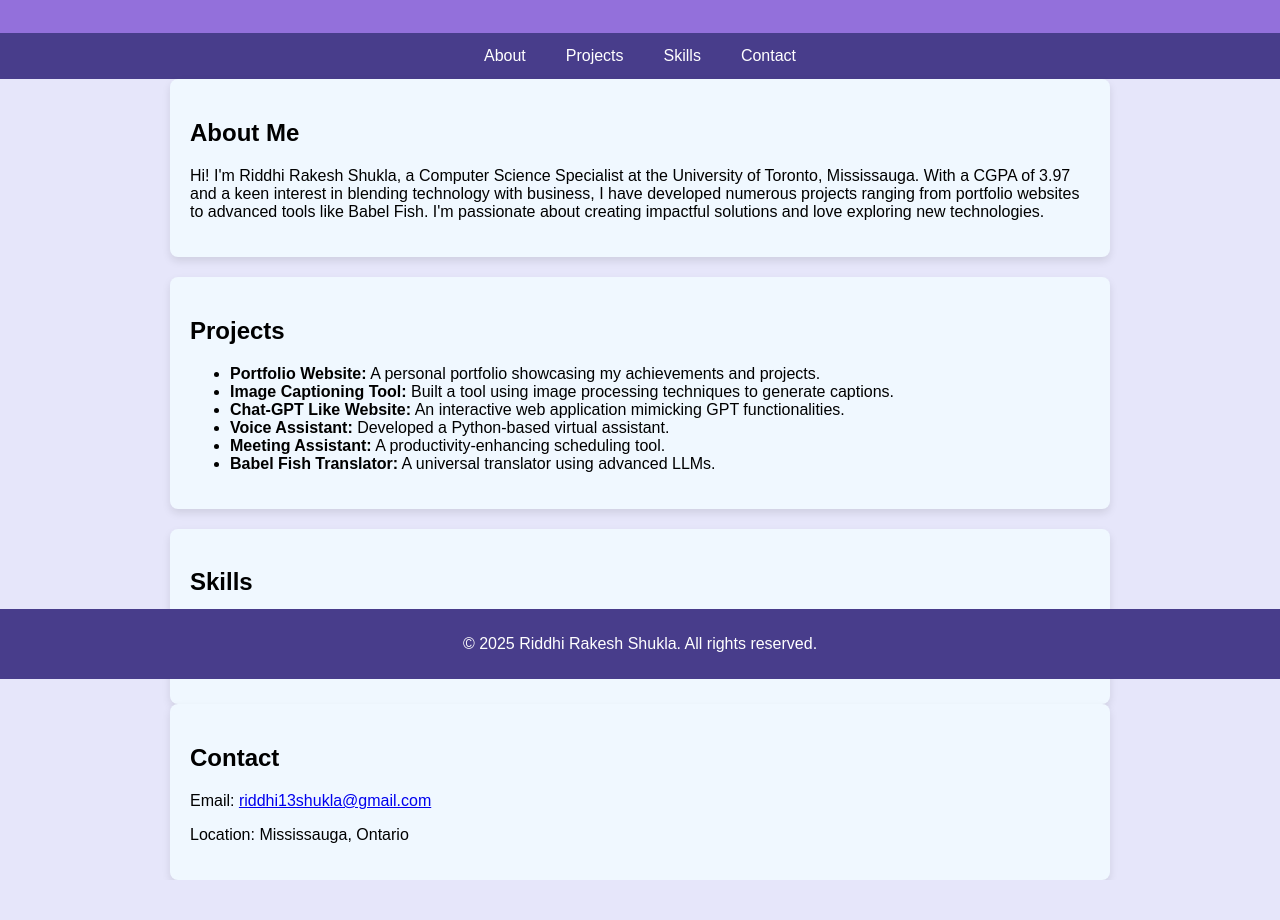
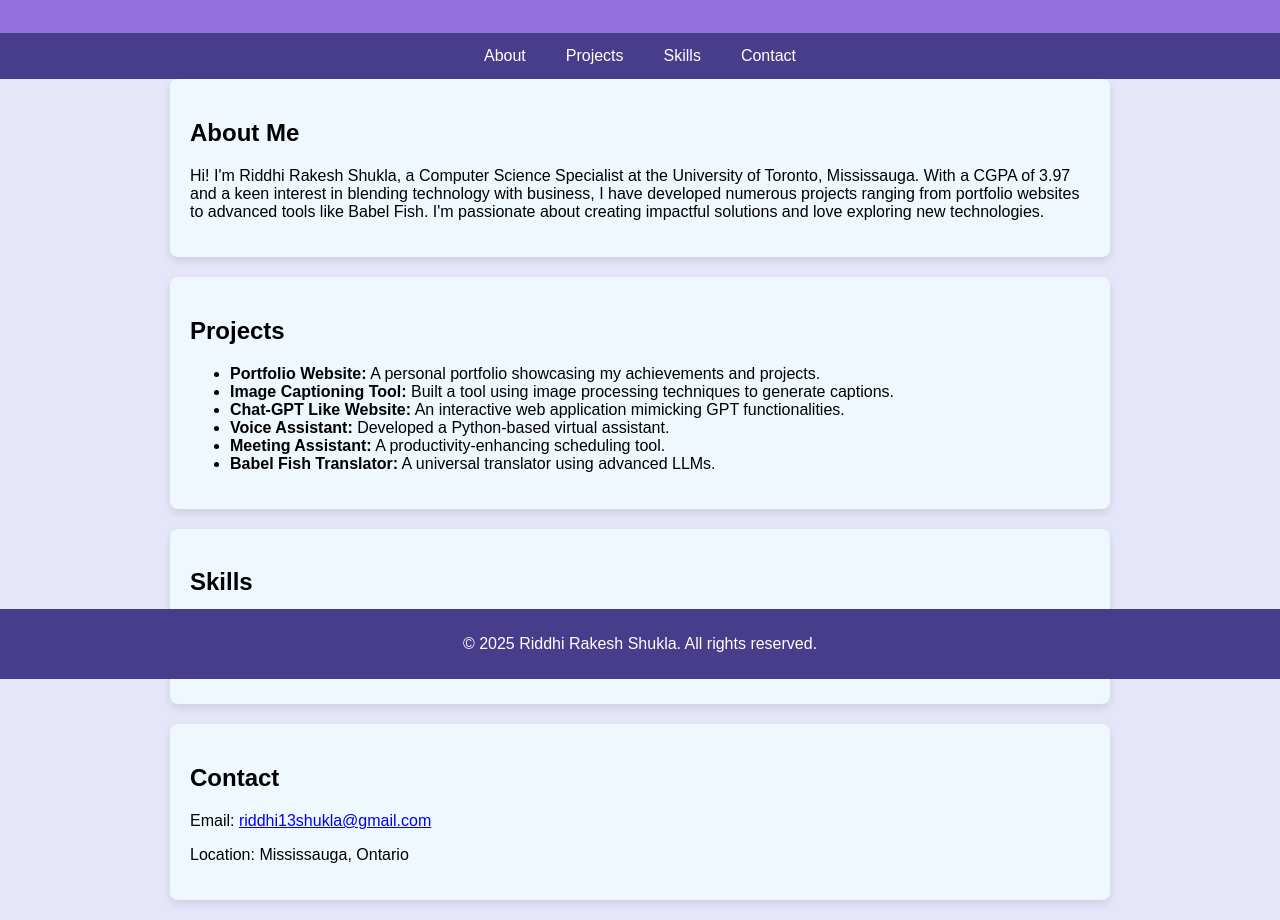
Before and after one commit to rrshukla/Personal_Website_Riddhi, a plain HTML site: page index.html in a window 1280 px wide. Shown: the part 121-1041 px from the top of the page. Before the commit the page ends 1001 px from the top, so only its background shows below. Drawn offline with Linux system fonts and the light colour scheme.

Commit message:
Update index.html

```diff
--- a/index.html
+++ b/index.html
@@ -35,9 +35,10 @@
             padding: 20px;
             max-width: 900px;
             margin: auto;
-            background-color: #F0F8FF; /* Alice Blue */
+            background-color: #F0F8FF;
             border-radius: 8px;
             box-shadow: 0 4px 8px rgba(0, 0, 0, 0.1);
+            margin-bottom: 20px;
         }
         .projects, .skills, .experience {
             margin-top: 20px;
```
